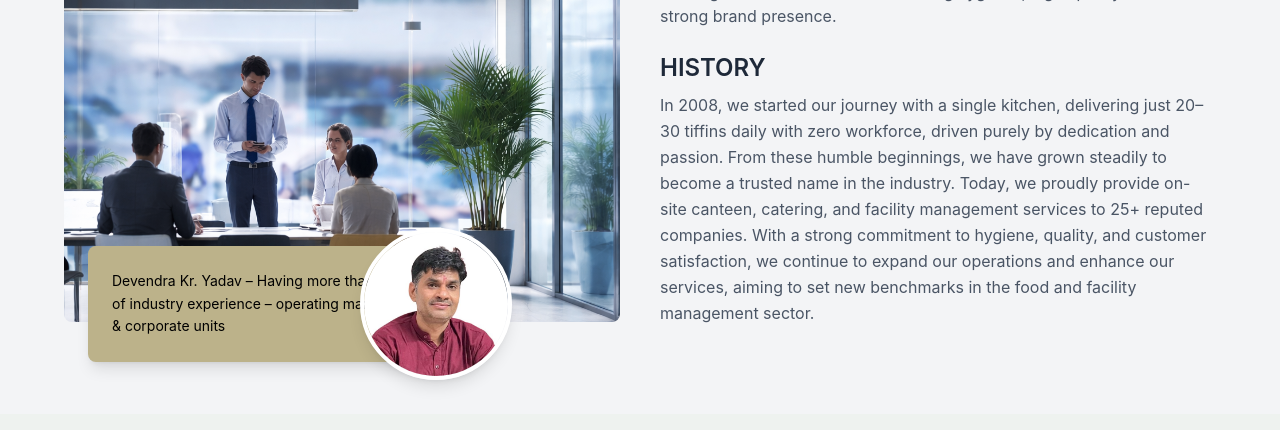
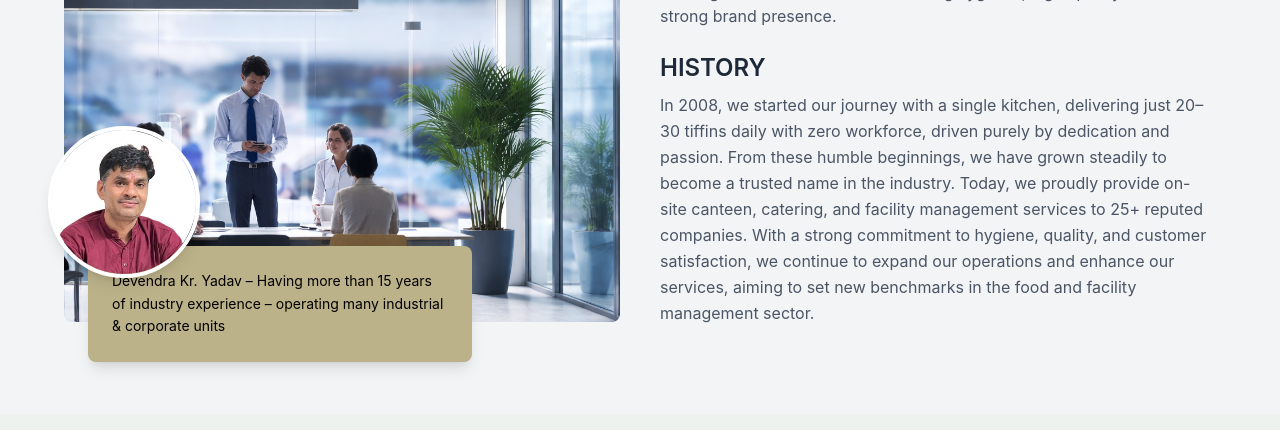
Before and after one commit to anamikaydv745-sketch/RaoFoods, a React (Vite) app: page /about in a window 1280 px wide. Shown: the part 860-1290 px from the top of the page. Built offline with nearby package versions, Linux system fonts and the light colour scheme.

Commit message:
ownerchng

```diff
--- a/src/components/AboutCompany.jsx
+++ b/src/components/AboutCompany.jsx
@@ -31,7 +31,7 @@ function AboutCompany() {
          <div className="absolute -bottom-10 left-6">
 
   {/* TEXT BOX */}
-  <div className="bg-[#bcb28a] text-black p-6 rounded-lg shadow-lg max-w-sm relative">
+  <div className="bg-[#bcb28a] text-black p-6  rounded-lg shadow-lg max-w-sm relative">
     <p className="text-sm leading-relaxed">
       Devendra Kr. Yadav – Having more than 15 years of
       industry experience – operating many industrial &
@@ -52,10 +52,24 @@ function AboutCompany() {
       />
     </div> */}
 
-    <div className="
+    {/* <div className="
   absolute right-2 md:-right-10
   top-1/2 -translate-y-1/2
   w-20 h-20 md:w-38 md:h-38
+  rounded-full overflow-hidden border-4 border-white shadow-lg
+">
+  <img
+    src={ownerimg}
+    alt="founder"
+    className="w-full h-full object-cover"
+  />
+</div> */}
+
+
+<div className="
+  absolute left-2 md:-left-10
+  top-0 md:-top-30
+  w-14 h-14 md:w-38 md:h-38
   rounded-full overflow-hidden border-4 border-white shadow-lg
 ">
   <img
```
